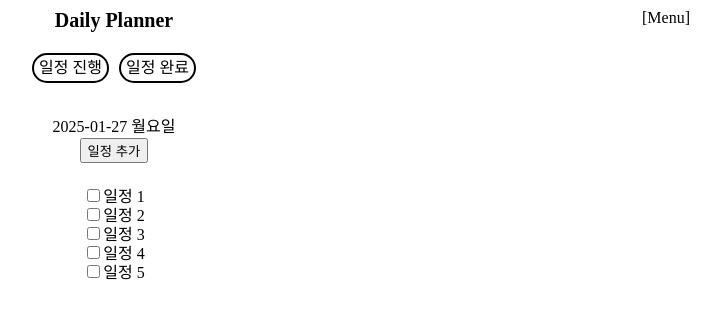
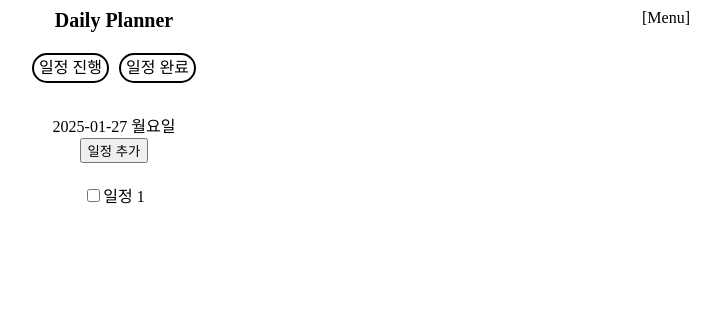
Before and after one commit to Rayched/mapleToDo, a React (Create React App) app: page / in a window 1280 px wide. Shown: the top 318 px of the page, without its empty margins (526-1246 px from the left). Built offline with nearby package versions, Linux system fonts and the light colour scheme.

Commit message:
0일차 작업물 Backup, 체크박스 check 시, 일정에 취소선 나오게 하기 (단, 일정 구분은 안된 상태)

```diff
--- a/src/App.tsx
+++ b/src/App.tsx
@@ -1,4 +1,9 @@
+import { useState } from "react";
 import styled from "styled-components";
+
+interface I_ToDoItem {
+  Checked: boolean;
+}
 
 const Wrapper = styled.div`
   width: 100vw;
@@ -68,7 +73,17 @@ const ToDoItems = styled.div`
   margin: 8px 0px;
 `;
 
+const ToDoItem = styled.li<I_ToDoItem>`
+  text-decoration: ${(props) => props.Checked ? "line-through" : "none"};
+`;
+
 function App(){
+  const [checked, setChecked] = useState(false);
+
+  const isChecked = () => {
+    setChecked((prev) => !prev);
+  }
+
   return (
     <Wrapper>
       <Header>
@@ -86,26 +101,10 @@ function App(){
         </ToDoNav>
         <ToDoItems>
           <ul>
-            <li>
-              <input type="checkbox" />
+            <ToDoItem Checked={checked}>
+              <input type="checkbox" value="todo1" onChange={isChecked}/>
               일정 1
-            </li>
-            <li>
-              <input type="checkbox" />
-              일정 2
-            </li>
-            <li>
-              <input type="checkbox" />
-              일정 3
-            </li>
-            <li>
-              <input type="checkbox" />
-              일정 4
-            </li>
-            <li>
-              <input type="checkbox" />
-              일정 5
-            </li>
+            </ToDoItem>
           </ul>
         </ToDoItems>
       </MainContainer>
```
Also changed, not shown: refImgs/Component_Design.png (added).
